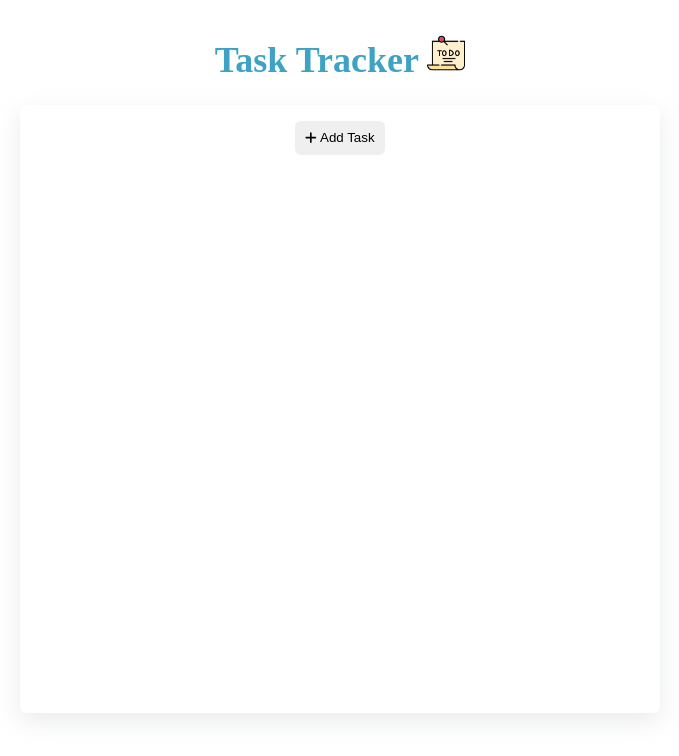
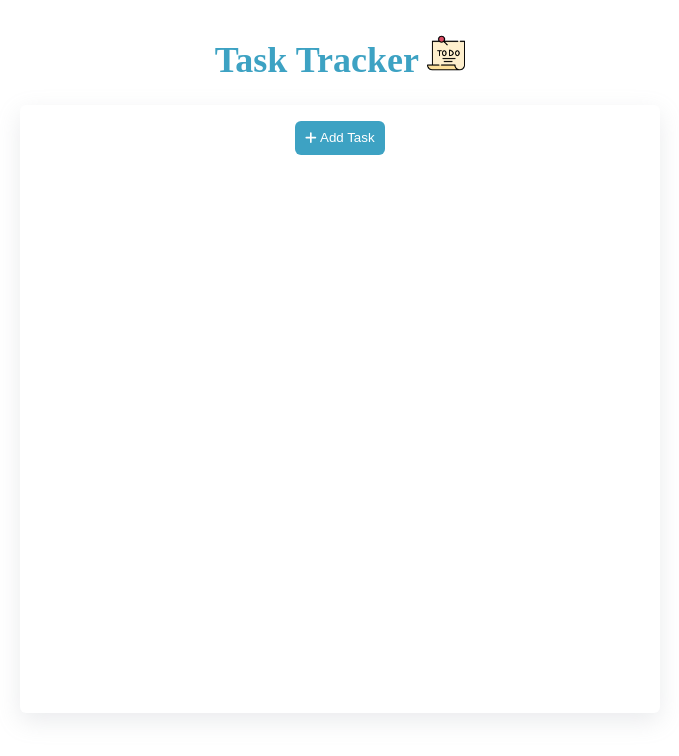
Before and after one commit to niharika2k00/Task-Tracker, a React (Vite) app: page / in a window 1280 px wide. Shown: the top 756 px of the page, without its empty margins (300-979 px from the left). Built offline with nearby package versions, Linux system fonts and the light colour scheme.

Commit message:
add css changes

```diff
--- a/src/components/homeScreen.tsx
+++ b/src/components/homeScreen.tsx
@@ -129,7 +129,7 @@ function HomeScreen() {
   return (
     <>
       <div className="maincard">
-        <section style={{ textAlign: "center", paddingTop: "1.6rem" }}>
+        <section id="buttonBar">
           {isOpenLabel && (
             <Modal
               type="create"
@@ -144,8 +144,8 @@ function HomeScreen() {
 
           <button
             type="button"
-            className="button"
-            value="add priority"
+            className="button addBtn"
+            value="add"
             onClick={() => setIsOpenLabel(true)}
           >
             <FontAwesomeIcon icon={faPlus} /> Add Task
@@ -154,7 +154,7 @@ function HomeScreen() {
           {todoArr.length > 0 && (
             <button
               type="button"
-              className="button"
+              className="button clearallBtn"
               value="delete all"
               onClick={() => setTodoArr([])}
             >
@@ -178,7 +178,7 @@ function HomeScreen() {
                   <>
                     {/* <li key={idx}> */}
                     <div id="list" key={idx}>
-                      <div>
+                      <div style={{ paddingLeft: "1rem" }}>
                         <input
                           type="checkbox"
                           value={obj.text}
--- a/src/styles/index.css
+++ b/src/styles/index.css
@@ -4,11 +4,11 @@ html {
 
 :root {
   padding: 1rem;
-  --primary: #3DA2C3;
-  --green: #14a44e;
-  --red: #dc4b64;
+  --primary: #3da2c3;
+  --success: #14a44e;
+  --warning: #dc4b64;
 
-  /* #3DA2C3   #b35d82  #646cff */
+  /* #3DA2C3    #646cff */
 }
 
 .head {
@@ -47,12 +47,30 @@ html {
   transform: translateY(-1px);
 }
 
+#buttonBar {
+  padding-top: 1.6rem;
+  display: flex;
+  justify-content: space-evenly;
+}
+
 .button {
   border-radius: 6px;
   height: 3.4rem;
   padding: 0.4rem 1rem;
   cursor: pointer;
   border: none;
+}
+
+.addBtn {
+  color: white;
+  background-color: var(--primary);
+}
+
+.clearallBtn {
+  /* display: flex; */
+  justify-content: space-evenly;
+  color: white;
+  background-color: var(--warning);
 }
 
 li {
--- a/src/styles/modal.css
+++ b/src/styles/modal.css
@@ -39,13 +39,13 @@
 
 .saveBtn {
   color: white;
-  background: var(--green);
+  background: var(--success);
   border: none;
 }
 
 .cancelBtn {
   color: #ffffff;
-  background: var(--red);
+  background: var(--warning);
   border: none;
 }
 
```
